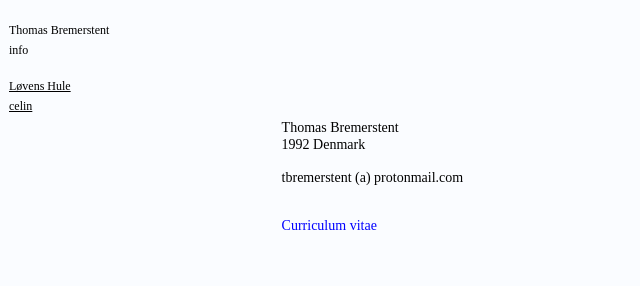
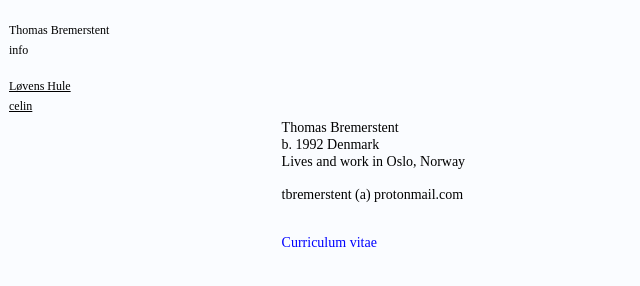
Before and after one commit to Thomasbremerstent/thomasbremerstent.github.io, a plain HTML site: page info.html in a window 1280 px wide. Shown: the whole page, without its empty margins (0-640 px from the left). Drawn offline with Linux system fonts and the light colour scheme.

Commit message:
Update info.html

```diff
--- a/info.html
+++ b/info.html
@@ -28,7 +28,9 @@
 		<div class="container">
 		Thomas Bremerstent
 		<br>
-		1992 Denmark
+		b. 1992 Denmark
+    <br>
+    Lives and work in Oslo, Norway
 
 		<br>
 		<br>
```
